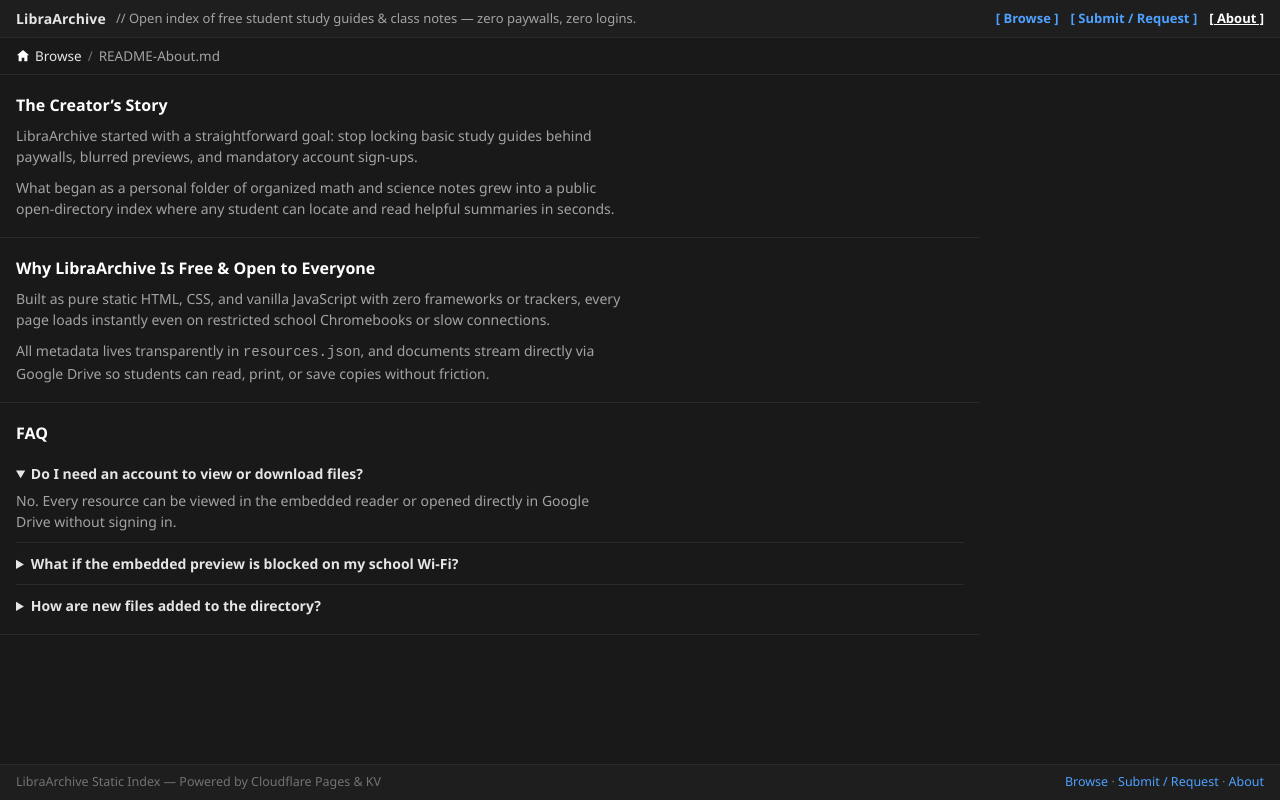
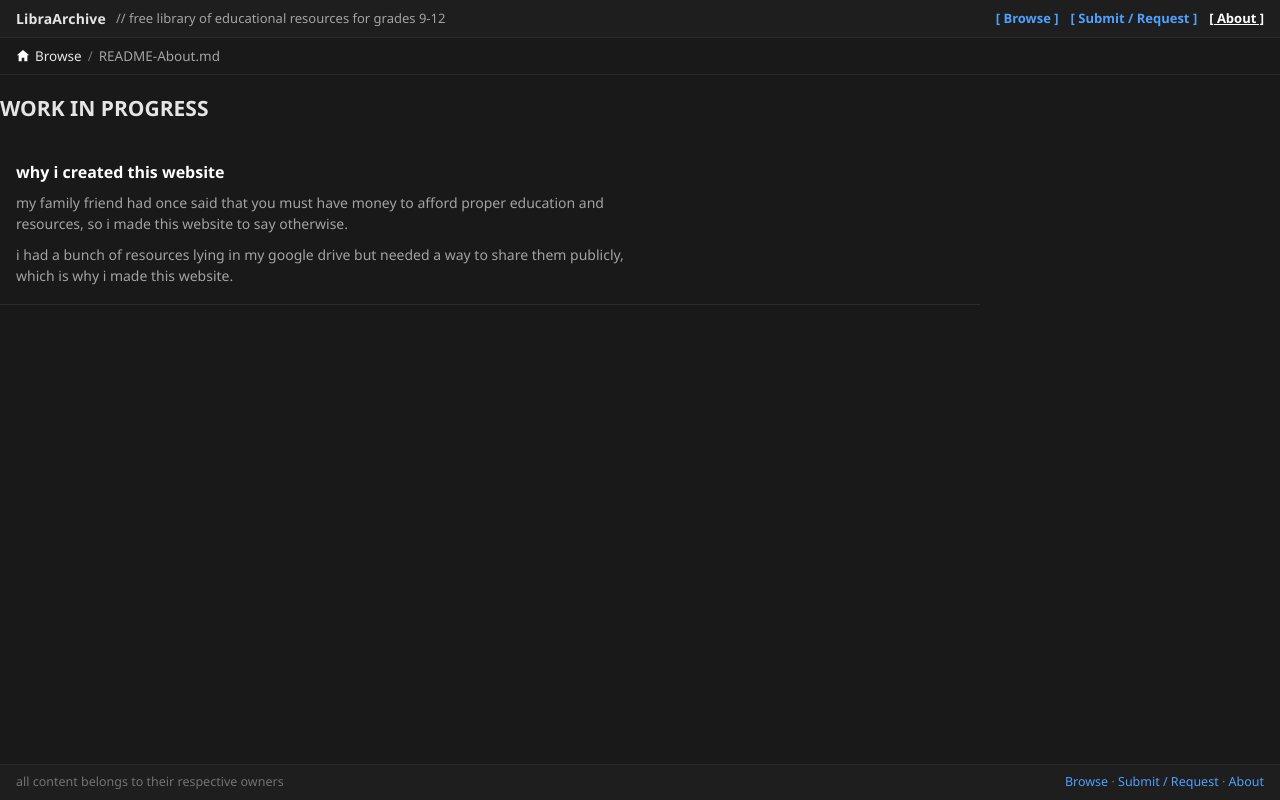
Before and after one commit to mrmystero/libraarchive, a plain HTML site: page about.html in a window 1280 px wide. Drawn offline with Linux system fonts and the light colour scheme.

Commit message:
Update about.html

```diff
--- a/about.html
+++ b/about.html
@@ -11,7 +11,7 @@
   <header class="dir-topbar">
     <div class="dir-topbar-left">
       <a class="dir-brand" href="index.html">LibraArchive</a>
-      <span class="dir-mission">// Open index of free student study guides &amp; class notes &mdash; zero paywalls, zero logins.</span>
+      <span class="dir-mission">// free library of educational resources for grades 9-12</span>
     </div>
     <nav class="dir-topbar-links" aria-label="Primary">
       <a href="index.html">[ Browse ]</a>
@@ -34,35 +34,28 @@
   </div>
 
   <main class="dir-content-wrap">
-    <!-- EDITABLE SECTION 1: Creator's Story -->
+    <section>
+        <h1>WORK IN PROGRESS</h1>
+    </section>
     <section class="dir-section">
-      <h1>The Creator&rsquo;s Story</h1>
+      <h1>why i created this website</h1>
       <p>
-        LibraArchive started with a straightforward goal: stop locking basic study guides behind paywalls, blurred previews, and mandatory account sign-ups.
+       my family friend had once said that you must have money to afford proper education and resources, so i made this website to say otherwise.
       </p>
       <p>
-        What began as a personal folder of organized math and science notes grew into a public open-directory index where any student can locate and read helpful summaries in seconds.
+        i had a bunch of resources lying in my google drive but needed a way to share them publicly, which is why i made this website.
       </p>
     </section>
 
-    <!-- EDITABLE SECTION 2: Why Free & Open -->
-    <section class="dir-section">
-      <h1>Why LibraArchive Is Free &amp; Open to Everyone</h1>
-      <p>
-        Built as pure static HTML, CSS, and vanilla JavaScript with zero frameworks or trackers, every page loads instantly even on restricted school Chromebooks or slow connections.
-      </p>
-      <p>
-        All metadata lives transparently in <code>resources.json</code>, and documents stream directly via Google Drive so students can read, print, or save copies without friction.
-      </p>
-    </section>
 
-    <!-- EDITABLE SECTION 3: FAQ -->
+<!--
+
     <section class="dir-section">
       <h2>FAQ</h2>
 
       <details class="faq-row" open>
         <summary>Do I need an account to view or download files?</summary>
-        <p>No. Every resource can be viewed in the embedded reader or opened directly in Google Drive without signing in.</p>
+        <p>usually, no. however if you are already signed into your school account, they may have blocked external access so you would need to sign out to view materials. </p>
       </details>
 
       <details class="faq-row">
@@ -74,11 +67,12 @@
         <summary>How are new files added to the directory?</summary>
         <p>Site maintainers append a new entry with <code>slug</code>, <code>title</code>, <code>grade</code>, <code>subject</code>, <code>type</code>, <code>author</code>, and <code>drive_id</code> to <code>resources.json</code> and push to GitHub.</p>
       </details>
+-->
     </section>
   </main>
 
   <footer class="dir-footer">
-    <span>LibraArchive Static Index &mdash; Powered by Cloudflare Pages &amp; KV</span>
+    <span>all content belongs to their respective owners</span>
     <div>
       <a href="index.html">Browse</a> &middot;
       <a href="contribute.html">Submit / Request</a> &middot;
```
